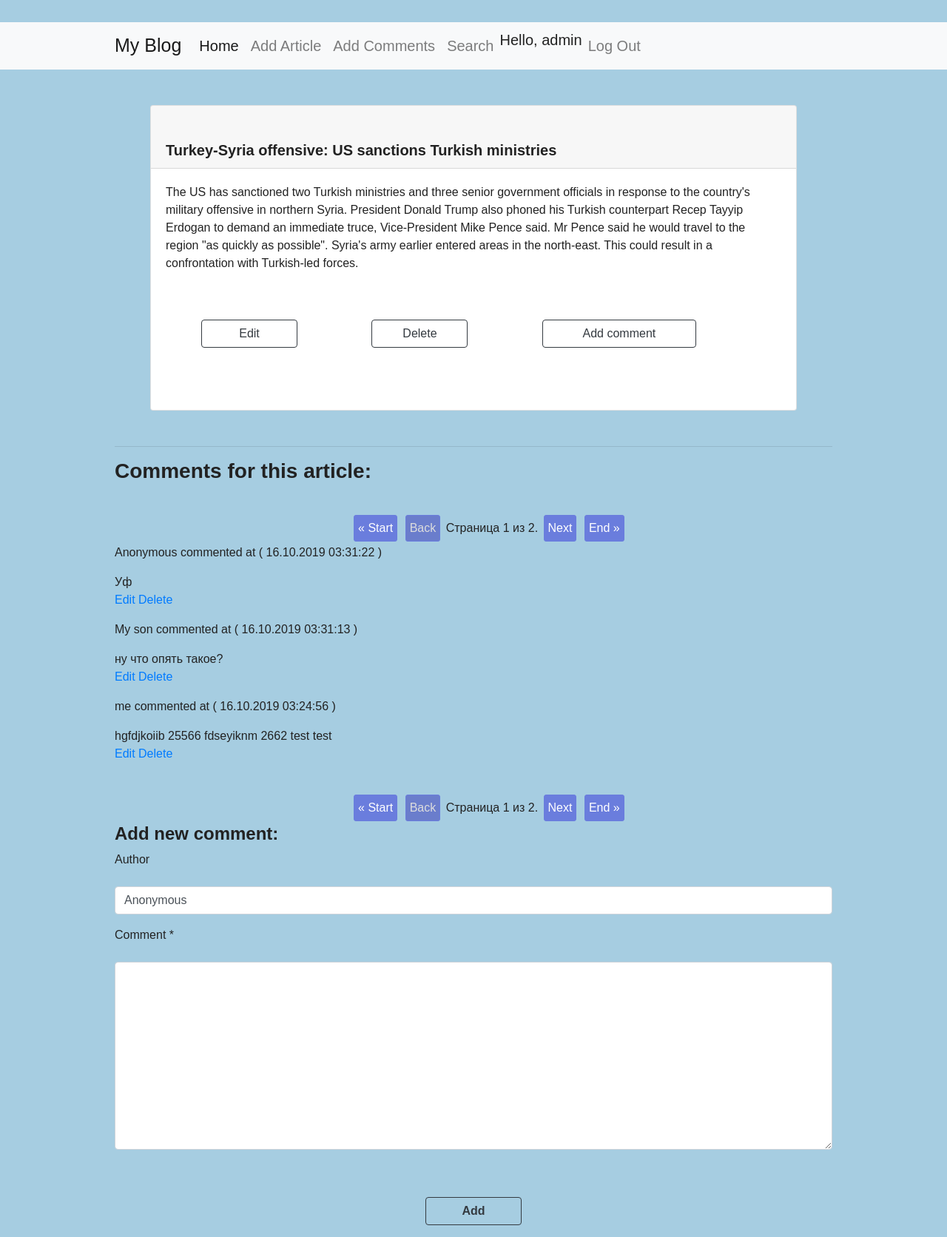
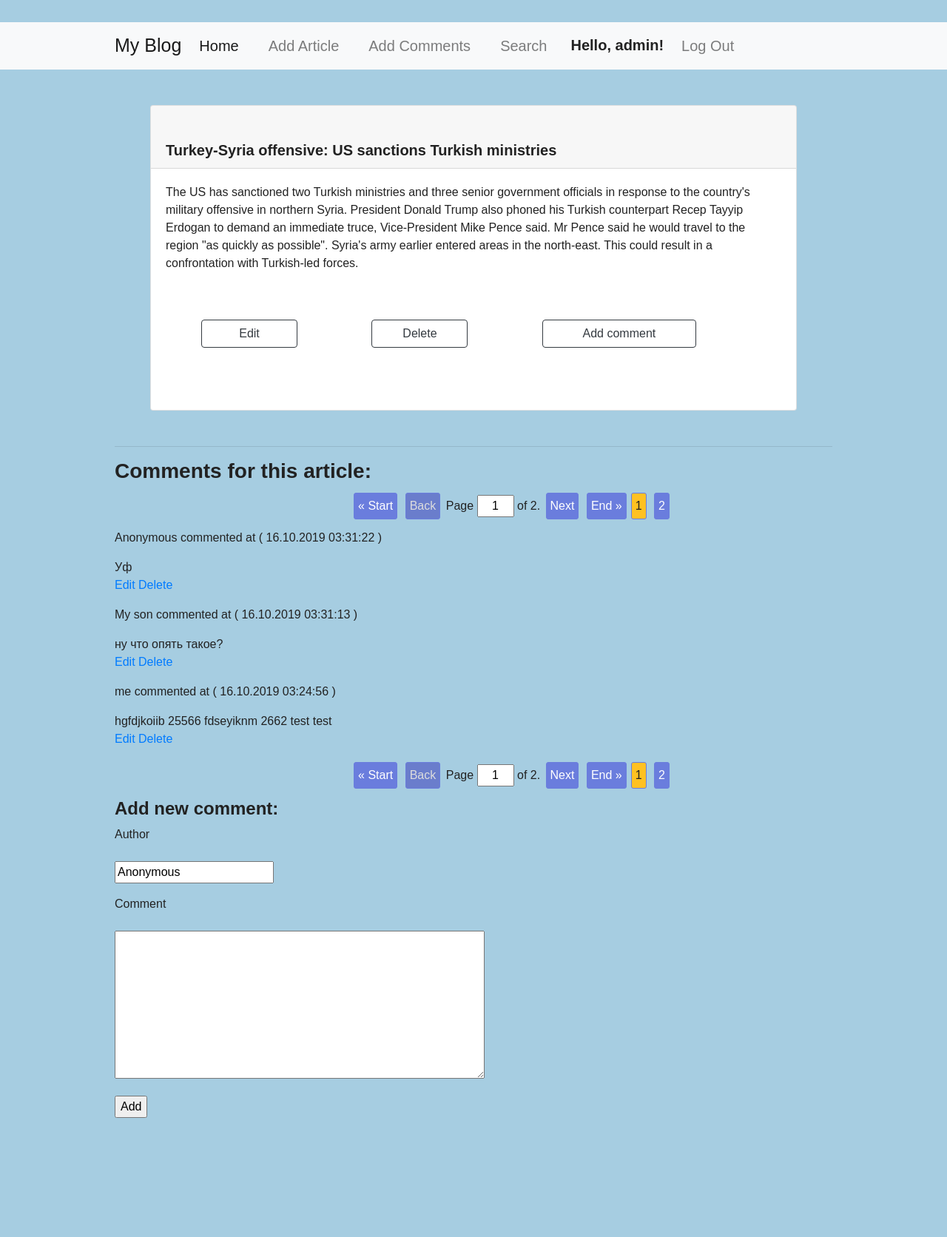
Before and after one commit to Aisuluu1405/python_group_homework_55_Aisulu_Dzhusupova, a Django app: page /article/1/ in a window 1280 px wide. Shown: the whole page at 74% size. After the commit the page ends 1511 px from the top, so only its background shows below. Run offline with Django 3.2, Linux system fonts and the light colour scheme; a user stored in the database is signed in; data comes from the database, SQL or seed files in the repository; some libraries are stand-ins or nearby versions.

Commit message:
Сделала пагинацию на странице поиска и вывода результата поиска по тексту и автору.

```diff
--- a/source/accounts/views.py
+++ b/source/accounts/views.py
@@ -48,7 +48,6 @@ def register_view(request):
             )
             user.set_password(form.cleaned_data['password'])
             user.save()
-
             #токен для активации, его сложнее угадать, чем pk user
             token = Token.objects.create(user=user)
             activation_url=HOST_NAME + reverse('accounts:user_activate') + \
--- a/source/webapp/forms.py
+++ b/source/webapp/forms.py
@@ -53,17 +53,21 @@ class FullSearchForm(forms.Form):
                 '*Field "text" or "author" should not be empty!',
                 code='text_author_search_criteria_empty'
             )
+        errors = []
         if data.get('text'):
             if not (data.get('in_title') or data.get('in_text')
                     or data.get('in_tags') or data.get('in_comment_text')):
                 raise ValidationError(
-                    '*One of the following checkboxes should be checked: In title, In text, In tags, In comment text!',
-                    code='text_search_criteria_empty'
-                )
+                    errors.append(ValidationError(
+                        '*One of the following checkboxes should be checked: In title, In text, In tags, In comment text!',
+                        code='text_search_criteria_empty')
+                ))
         if data.get('author'):
             if not (data.get('article_author') or data.get('comment_author')):
-                raise ValidationError(
-                    '*One of the following checkboxes should be checked: Article_author, Comment_author!',
+                errors.append(ValidationError(
+                   '*One of the following checkboxes should be checked: Article_author, Comment_author!',
                     code='author_search_criteria_empty'
-                )
+                ))
+        if errors:
+            raise ValidationError(errors)
         return data
--- a/source/webapp/static/css/style.css
+++ b/source/webapp/static/css/style.css
@@ -17,7 +17,7 @@ body{
 }
 h1{
     margin-top: 40px;
-    margin-left: 35%;
+    margin-left: 38%;
 }
 .btn{
     width: 130px;
@@ -30,19 +30,19 @@ h2{
     margin-left: 35%;
     font-size: 25px;
 }
-.comment-add label{
-    width: 120px;
-    height: 30px;
-    display: inline-block;
-    margin-top: 50px;
-    margin-left: 70px;
-    margin-bottom: 30px;
-    font-size: 18px;
-}
-.comment-add input {
-    font-size: 20px;
-    width: 500px;
-}
+/*.comment-add label{*/
+    /*width: 120px;*/
+    /*height: 30px;*/
+    /*display: inline-block;*/
+    /*margin-top: 50px;*/
+    /*margin-left: 70px;*/
+    /*margin-bottom: 30px;*/
+    /*font-size: 18px;*/
+/*}*/
+/*.comment-add input {*/
+    /*font-size: 20px;*/
+    /*width: 500px;*/
+/*}*/
 .submit p{
     border-radius: 3px;
     font-size: 15px;
@@ -57,7 +57,14 @@ textarea{
 .delete-info h1{
     margin-left: 10%;
 }
-.pagination a, .pagination .page-disabled {
+.pagination {
+    text-align: center;
+    margin-top: 10px;
+    margin-bottom: 10px;
+    margin-left: 33%;
+}
+
+.pagination a, .page-disabled, .page-active {
     display: inline-block;
     border: solid 1px #6a7ddd;
     border-radius: 3px;
@@ -69,29 +76,41 @@ textarea{
     color: white;
     text-decoration: none;
 }
+
 .pagination a:hover {
    background: #6a7dff;
+   text-decoration: underline;
 }
-.pagination .page-disabled {
+
+.page-disabled {
     background: #6a7dcc;
-   color: #dddddd
+    color: #dddddd;
+
 }
-.pagination{
-    margin-left: 33%;
-    margin-top: 40px;
+.page-input {
+    font-size: 16px;
+    width: 50px;
+    text-align: center;
+}
+
+.page-active {
+    background: #ffc122;
 }
 .form-error {
     color: red;
-    font-size: 20px;
-    margin: 30px 0 25px 0;
-
+    font-size: 12px;
+    margin: 5px 0 0 0
 }
 
 .field-error {
     border: solid 1px red;
     box-shadow: red 0 0 3px;
 }
-.label{
+.text-center{
+    text-align: center;
+}
+.user_hello{
     font-size: 20px;
-    width: 200px;
+    font-weight: bold;
+    margin-top: 7px;
 }
--- a/source/webapp/templates/base.html
+++ b/source/webapp/templates/base.html
@@ -21,24 +21,24 @@
   <div class="collapse navbar-collapse" id="navbarSupportedContent">
     <ul class="navbar-nav mr-auto">
       <li class="nav-item active">
-        <a class="nav-link" href="{% url 'webapp:index' %}">Home</a>
+        <a class="nav-link mr-4" href="{% url 'webapp:index' %}">Home</a>
       </li>
       <li class="nav-item">
-        <a class="nav-link" href="{% url 'webapp:article_add' %}">Add Article</a>
+        <a class="nav-link mr-4" href="{% url 'webapp:article_add' %}">Add Article</a>
       </li>
         <li class="nav-item">
-        <a class="nav-link" href="{% url 'webapp:comment_add' %}">Add Comments</a>
+        <a class="nav-link mr-4" href="{% url 'webapp:comment_add' %}">Add Comments</a>
       </li>
        <li class="nav-item">
-        <a class="nav-link" href="{% url 'webapp:article_search' %}">Search</a>
+        <a class="nav-link mr-4" href="{% url 'webapp:article_search' %}">Search</a>
       </li>
            {% block menu %} {% endblock %}
             {% if request.user.is_authenticated %}
-                <li class="nav-item">Hello, {{ request.user }}</li>
-                <li class="nav-item"><a class="nav-link" href="{% url 'accounts:logout'  %}">Log Out</a></li>
+                <li class="user_hello mr-3">Hello, {{ request.user }}!</li>
+                <li class="nav-item"><a class="nav-link mr-3" href="{% url 'accounts:logout'  %}">Log Out</a></li>
             {% else %}
-                <li class="nav-item"><a class="nav-link" href="{% url 'accounts:login'  %}">Log In</a></li>
-                <li class="nav-item"><a class="nav-link" href="{% url 'accounts:register' %}"> Register</a> </li>
+                <li class="nav-item"><a class="nav-link mr-3" href="{% url 'accounts:login'  %}">Log In</a></li>
+                <li class="nav-item"><a class="nav-link mr-3" href="{% url 'accounts:register' %}"> Register</a> </li>
             {% endif %}
        </ul>
    </div>
--- a/source/webapp/templates/partial/form.html
+++ b/source/webapp/templates/partial/form.html
@@ -1,4 +1,3 @@
-{% load widget_tweaks %}
 {% csrf_token %}
 
 {% for error in form.non_field_errors %}
@@ -6,19 +5,11 @@
 {% endfor %}
 
 {% for field in form %}
-    <p><label for="{{ field.id_for_label }}">{{ field.label }}
-        {%  if field.field.required %}
-            <span class="form-required">*</span>
-        {%  endif %}
-    </label></p>
-    {% if field.errors %}
-        <p>{{ field|add_class:'field-error form-control' }}</p>
-    {% else %}
-        <p>{{ field|add_class:'form-control' }}</p>
-    {% endif %}
+    <p><label for="{{ field.id_for_label }}">{{ field.label }}</label></p>
     {% for error in field.errors %}
-            <p class="form-error">{{ error }}</p>
+        <p class="form-error">{{ error }}</p>
     {% endfor %}
+    <p>{{ field}}</p>
 {% endfor %}
 
-<p class="text-center"><input type="submit" value="{{ button_text }}" class="btn btn-outline-dark mt-5 font-weight-bolder"></p>
+<p><input type="submit" value="{{ button_text }}"></p>
--- a/source/webapp/templates/partial/pagination.html
+++ b/source/webapp/templates/partial/pagination.html
@@ -1,24 +1,34 @@
 
 <div class="pagination">
-    <span class="step-links">
-        <a href="?{% if query %}{{ query }}{% endif %}page=1">&laquo; Start</a>
+    <form action="" method="GET">
+
+            <a href="?{% if query %}{{ query }}&{% endif %}page=1">&laquo; Start</a>
             {% if page_obj.has_previous %}
-            <a href="?{% if query %}{{ query }}{% endif %}page={{ page_obj.previous_page_number }}">Prev.</a>
+                <a href="?{% if query %}{{ query }}&{% endif %}page={{ page_obj.previous_page_number }}">Prev.</a>
             {% else %}
                 <span class="page-disabled">Back</span>
             {% endif %}
 
-        <span class="current">
-            Страница {{ page_obj.number }} из {{ page_obj.paginator.num_pages }}.
+             <span>
+                Page <input class="page-input" type="text" name="page" value="{{ page_obj.number }}" maxlength="5"> of {{ paginator.num_pages }}.
             </span>
-
         {% if page_obj.has_next %}
-            <a href="?{% if query %}{{ query }}{% endif %}page={{ page_obj.next_page_number }}">Next</a>
+            <a href="?{% if query %}{{ query }}&{% endif %}page={{ page_obj.next_page_number }}">Next</a>
         {% else %}
-
             <span class="page-disabled">Next</span>
         {% endif %}
 
-        <a href="?{% if query %}{{ query }}{% endif %}page={{ page_obj.paginator.num_pages }}">End &raquo;</a>
-    </span>
+        <a href="?{% if query %}{{ query }}&{% endif %}page={{ page_obj.paginator.num_pages }}">End &raquo;</a>
+
+    </form>
+{#</div>#}
+    <div class="pages">
+       {% for page in paginator.page_range %}
+           {% if page_obj.number == page %}
+               <span class="page-active">{{ page }}</span>
+           {% else %}
+              <a href="?{% if query %}{{ query }}&{% endif %}page={{ page }}">{{ page }}</a>
+           {% endif %}
+       {% endfor %}
     </div>
+</div>
--- a/source/webapp/urls.py
+++ b/source/webapp/urls.py
@@ -2,7 +2,7 @@ from django.urls import path
 
 from webapp.views import ArticleIndexView, ArticleView, ArticleCreateView, ArticleEditView, ArticleDeleteView,\
     CommentIndexView, CommentCreateView, CommentEditView, CommentDeleteView, CommentForArticleCreateView,\
-    ArticleSearchView
+    ArticleSearchView, ResultView
 
 app_name = 'webapp'
 
@@ -13,10 +13,10 @@ urlpatterns = [
     path('article/<int:pk>/edit/', ArticleEditView.as_view(), name='article_update'),
     path('article/<int:pk>/delete/', ArticleDeleteView.as_view(), name='article_delete'),
     path('article/search/', ArticleSearchView.as_view(), name='article_search'),
+    path('article/search/results/', ResultView.as_view(), name='search_results'),
     path('comment/', CommentIndexView.as_view(), name='comment_index'),
     path('comment/add/', CommentCreateView.as_view(), name='comment_add'),
     path('comment/<int:pk>/edit/', CommentEditView.as_view(), name='comment_update'),
     path('comment/<int:pk>/delete/', CommentDeleteView.as_view(), name='comment_delete'),
     path('article/<int:pk>/add-comment/', CommentForArticleCreateView.as_view(), name='article_comment_add'),
-# path('search/result/', ResultView.as_view(), name ='result')
 ]
--- a/source/webapp/views/__init__.py
+++ b/source/webapp/views/__init__.py
@@ -1,3 +1,3 @@
-from webapp.views.article_views import ArticleIndexView, ArticleView, ArticleCreateView, ArticleEditView, ArticleDeleteView, ArticleSearchView
+from webapp.views.article_views import ArticleIndexView, ArticleView, ArticleCreateView, ArticleEditView, ArticleDeleteView, ArticleSearchView, ResultView
 
 from webapp.views.comment_views import CommentIndexView, CommentCreateView, CommentEditView, CommentDeleteView, CommentForArticleCreateView
--- a/source/webapp/views/article_views.py
+++ b/source/webapp/views/article_views.py
@@ -57,58 +57,71 @@ class ArticleSearchView(FormView):
     form_class = FullSearchForm
 
     def form_valid(self, form):
-        text = form.cleaned_data.get('text')
-        author = form.cleaned_data.get('author')
-        query = Q()
-        if text or author:
-            query = self.get_text_query(form, text) | self.get_author_query(form, author)
-
-        articles = Article.objects.filter(query).distinct()
-        context = self.get_context_data()
-        context['articles'] = articles
-
-        return self.render_to_response(context)
-
-        # return render(self.request, 'article/result.html', context)
-
-    def get_text_query(self, form, text):
-        query = Q()
-        in_title = form.cleaned_data.get('in_title')
-        if in_title:
-            query = query | Q(title__icontains=text)
-        in_text = form.cleaned_data.get('in_text')
-        if in_text:
-            query = query | Q(text__icontains=text)
-        in_tags = form.cleaned_data.get('in_tags')
-        if in_tags:
-            query = query | Q(tags__name__iexact=text)
-        in_comment_text = form.cleaned_data.get('in_comment_text')
-        if in_comment_text:
-            query = query | Q(comments__text__icontains=text)
-        return query
+        query = urlencode(form.cleaned_data)
+        url = reverse('webapp:search_results') + '?' + query
+        return redirect(url)
 
 
-    def get_author_query(self, form, author):
+class ResultView(ListView):
+    template_name = 'article/search.html'
+    model = Article
+    context_object_name = 'articles'
+    paginate_by = 4
+    paginate_orphans = 1
+
+    def get_queryset(self):
+        queryset = super().get_queryset()
+        form = FullSearchForm(data=self.request.GET)
+        if form.is_valid():
+            query = self.get_text_query(form) | self.get_author_query(form)
+            queryset = queryset.filter(query).distinct()
+
+        return queryset
+
+    def get_context_data(self, *, object_list=None, **kwargs):
+        form = FullSearchForm(data=self.request.GET)
+        query = self.get_query_string()
+        return super().get_context_data(
+            form=form, query=query, object_list=object_list, **kwargs
+        )
+
+    def get_query_string(self):
+        data = {}
+        for key in self.request.GET:
+            if key != 'page':
+                data[key] = self.request.GET.get(key)
+        return urlencode(data)
+
+    def get_author_query(self, form):
         query = Q()
-        article_author = form.cleaned_data.get('article_author')
-        if article_author:
-            query = query | Q(author__iexact=author)
+        author = form.cleaned_data.get('author')
+        if author:
+            article_author = form.cleaned_data.get('article_author')
+            if article_author:
+                query = query | Q(author__iexact=author)
         comment_author = form.cleaned_data.get('comment_author')
         if comment_author:
             query = query | Q(comments__author__iexact=author)
         return query
 
 
-# class ResultView(ListView):
-#     template_name = 'article/result.html'
-#     model = Article
-#     context_object_name = 'articles'
-#     paginate_by = 4
-#     paginate_orphans = 1
-
-
-
-
+    def get_text_query(self, form):
+        query = Q()
+        text = form.cleaned_data.get('text')
+        if text:
+            in_title = form.cleaned_data.get('in_title')
+            if in_title:
+                query = query | Q(title__icontains=text)
+            in_text = form.cleaned_data.get('in_text')
+            if in_text:
+                query = query | Q(text__icontains=text)
+            in_tags = form.cleaned_data.get('in_tags')
+            if in_tags:
+                query = query | Q(tags__name__iexact=text)
+            in_comment_text = form.cleaned_data.get('in_comment_text')
+            if in_comment_text:
+                query = query | Q(comments__text__icontains=text)
+        return query
 
 
 class ArticleView(DetailView):
```
Also changed, not shown: source/webapp/templates/article/result.html (deleted, +0 -23 lines), source/webapp/templates/article/search.html (+10 -9 lines). Lines whose indentation alone changed are shown as unchanged.
